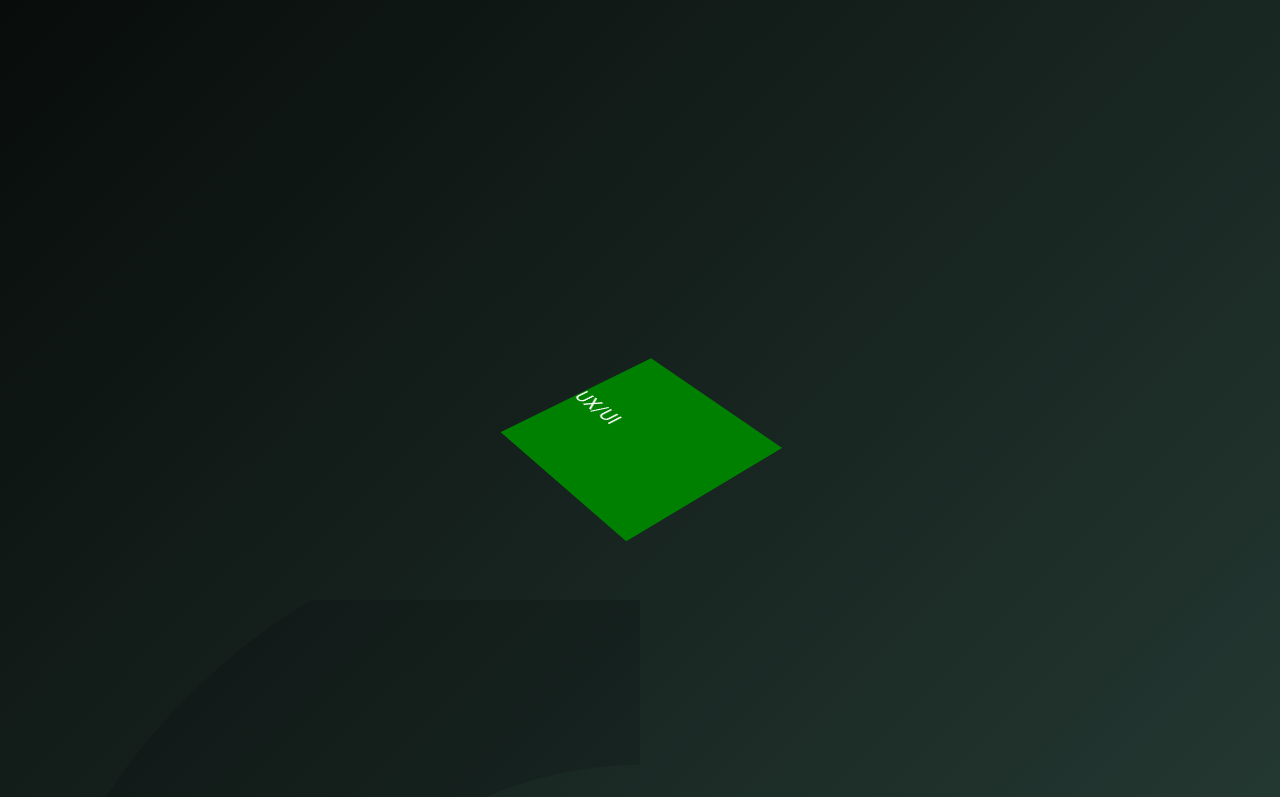
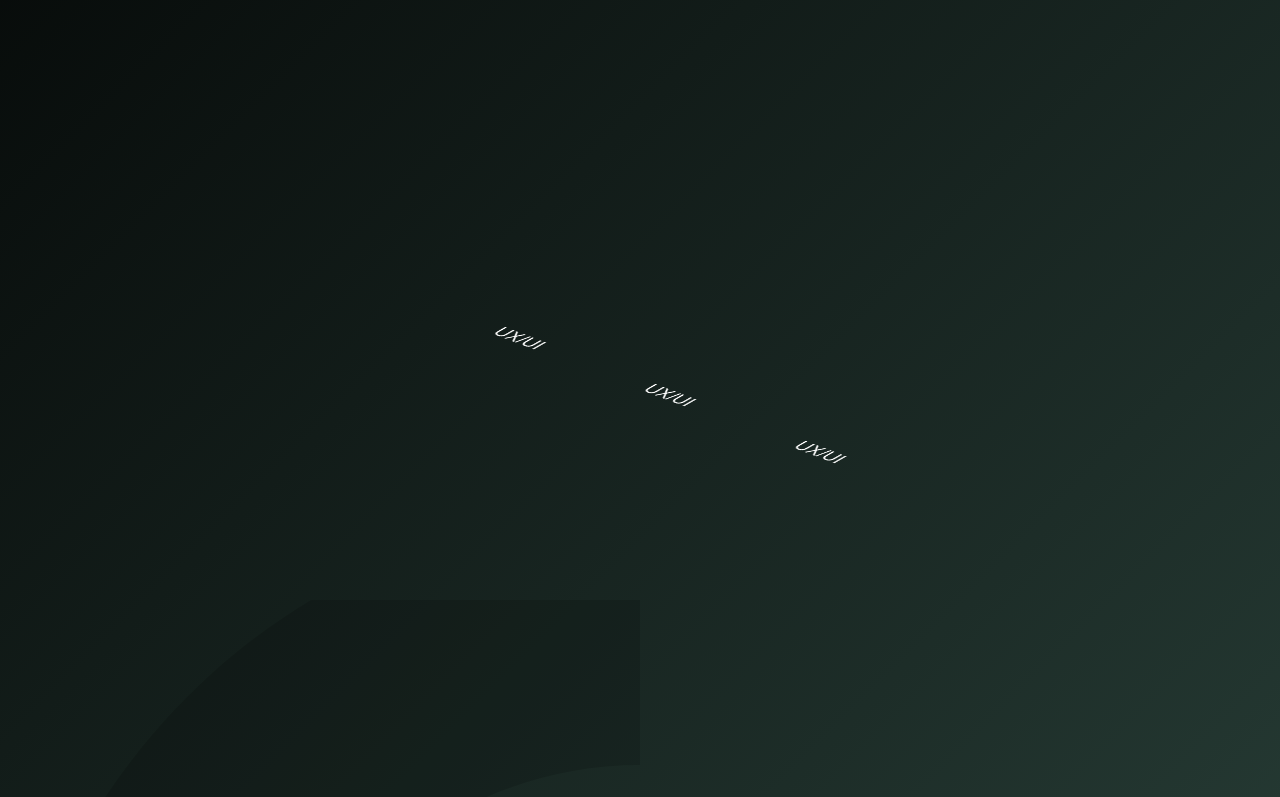
Before and after one commit to GorbunovS/g-land, a Vue app in the folder g-land/: page / in a window 1280 px wide. Shown: the part 598-1395 px from the top of the page. Built offline with nearby package versions, Linux system fonts and the light colour scheme.

Commit message:
Карточки

```diff
--- a/g-land/src/components/HomePage.vue
+++ b/g-land/src/components/HomePage.vue
@@ -6,12 +6,16 @@
         <GreetingComponent />
       </div>
       <div id="app" class="tile-row">
-        <TileCard />
+        <TileCard class="tile-card" />
+        <TileCard class="tile-card" />
+        <TileCard class="tile-card" />
       </div>
+
       <img :src="image_bg" class="svg-image" />
     </div>
   </div>
 </template>
+
 
 <script>
 import GreetingComponent from './GreetingComponent.vue';
@@ -23,6 +27,7 @@ export default {
   name: 'HomePage',
   data() {
     return {
+
       image_bg: g_bg,
     };
   },
@@ -35,6 +40,25 @@ export default {
 </script>
 
 <style scoped>
+.tile-row {
+  perspective: 1500px; /* Пример значения перспективы */
+  display: flex;
+  justify-content: center;
+  align-items: center;
+  flex-wrap: wrap;
+  transform-style: preserve-3d; /* Сохранение 3D-пространства для дочерних элементов */
+  transform: rotateY(-45deg) rotateZ(15deg) rotateX(65deg); /* Поворот по оси Z и X */
+}
+
+.tile-card {
+  margin: 10px; /* Пример отступов между карточками */
+  width: 200px; /* Пример размера карточки */
+  height: 300px; /* Пример размера карточки */
+  transform-style: preserve-3d; /* Сохранение 3D-пространства для дочерних элементов */
+  transition: transform 0.5s ease; /* Плавное изменение поворота */
+}
+
+
 .homepage {
   display: flex;
   flex-direction: column;
--- a/g-land/src/components/TileCard.vue
+++ b/g-land/src/components/TileCard.vue
@@ -10,22 +10,29 @@
            :class="['tile', card.color]"
            :style="cardStyle(index)">
         <span v-if="card.text" class="tile-text">{{ card.text }}</span>
+        <!-- Добавляем три серых прямоугольника только для черной карточки -->
+        <div v-if="card.color === 'tile-black' && hover" class="gray-rectangles">
+          <div class="gray-rectangle-one" ></div>
+          <div class="gray-rectangle-two"></div>
+          <div class="gray-rectangle-three"></div>
+        </div>
       </div>
     </div>
   </div>
 </template>
+
 
 <script>
 export default {
   data() {
     return {
       hover: false,
-      expanded: false,
-      rotation: { x: 50, y: 0, z: 50 },
+      expandedIndex: -1, // Индекс расширенной карточки, изначально -1 (никакая не расширена)
+      rotation: { x: 0, y: 0, z: 0 },
       cards: [
         { color: 'tile-green', text: 'UX/UI' },
-        { color: 'tile-white' },
-        { color: 'tile-black' }
+        { color: 'tile-white', text: 'UX/UI' },
+        { color: 'tile-black', text: 'UX/UI' }
       ]
     };
   },
@@ -38,26 +45,48 @@ export default {
   },
   methods: {
     cardStyle(index) {
-      if (!this.hover && index > 0) {
-        return {
-          opacity: 0,
-          transform: 'translateZ(0px)'
-        };
+      const isExpanded = this.expandedIndex === index;
+      const card = this.cards[index];
+
+      const baseTransform = this.hover ? `translateZ(${index * 10}px)` : 'translateZ(0px)';
+      const expandedTransform = isExpanded ? 'scale(2) translateZ(0)' : baseTransform;
+
+      let backgroundColor = '';
+      if (index === 0) {
+        backgroundColor = this.hover ? 'green' : 'transparent';
       }
 
-      const baseTransform = this.hover ? `translateZ(${index * 10}px)` : 'translateZ(0px)';
-      const expandedTransform = this.expanded ? 'scale(2) translateZ(0)' : baseTransform;
+      let boxShadow = '';
+      if (card.color === 'tile-green' && this.hover) {
+        boxShadow = '0 0 10px rgba(255, 255, 255, 0.5), 0 0 20px rgba(255, 255, 255, 0.3)';
+      }
 
       return {
         transform: expandedTransform,
-        opacity: this.hover || index === 0 ? 1 : 0,
+        opacity: this.hover || isExpanded || index === 0 ? 1 : 0,
         borderRadius: this.hover ? '15px' : '0',
-        backgroundColor: this.hover || index === 0 ? '' : '#2F4941'
+        backgroundColor: backgroundColor,
+        zIndex: isExpanded ? 2 : 1,
+        boxShadow: boxShadow
       };
     },
-    expandCard() {
-      this.expanded = !this.expanded;
+    expandCard(index) {
+  if (this.cards[index].color === 'tile-black') {
+    this.expandedIndex = this.expandedIndex === index ? -1 : index;
+    if (this.expandedIndex !== -1) {
+      this.rotation.x = 0;
+      this.rotation.y = 0;
+      document.body.classList.add('fullscreen');
+    } else {
+      this.rotation.x = 50;
+      this.rotation.y = 0;
+      document.body.classList.remove('fullscreen');
     }
+  } else {
+    this.expandedIndex = this.expandedIndex === index ? -1 : index;
+  }
+}
+
   }
 };
 </script>
@@ -69,13 +98,13 @@ export default {
   display: flex;
   justify-content: center;
   align-items: center;
-  height: 300px; /* Adjust as needed */
+  height: 300px; /* Высота на ваш выбор */
 }
 
 .tile-stack {
   position: relative;
-  width: 200px; /* Adjust as needed */
-  height: 200px; /* Adjust as needed */
+  width: 200px; /* Ширина на ваш выбор */
+  height: 200px; /* Высота на ваш выбор */
   transform-style: preserve-3d;
   transition: transform 0.8s;
 }
@@ -89,34 +118,137 @@ export default {
   height: 100%;
   position: absolute;
   backface-visibility: hidden;
-  transition: transform 0.8s, opacity 0.8s, border-radius 0.8s, background-color 0.8s;
-}
-
-.tile-red {
-  background-color: red;
+  transition: transform 0.3s, opacity 0.3s, border-radius 0.8s, background-color 0.8s;
+  cursor: pointer; /* Добавляем указатель при наведении, чтобы показать, что элемент кликабелен */
 }
 
 .tile-green {
-  background-color: green;
+  background-color: rgba(199, 231, 203, 0.128); /* Начально прозрачный фон */
+  box-sizing: border-box; /* Устанавливаем box-sizing для корректного учета границы */
+
+  /* Градиентная линия */
+  border-image: linear-gradient(to right, white, rgb(104, 104, 104), white) 1;
+  border-image-slice: 30; /* Указываем толщину градиентной линии */
 }
 
-.tile-blue {
-  background-color: blue;
+.tile-black {
+  background-color: rgb(39, 39, 39);
+  border: 2px solid transparent; /* Добавляем начально прозрачную обводку */
+  transition: border-color 0.6s; /* Добавляем анимацию для обводки */
+}
+
+.tile-black:hover {
+  border-color: rgba(255, 255, 255, 0.5); /* Показываем серую обводку при наведении */
 }
 
 .tile-white {
-  background-color: white;
-  box-shadow: 0 0 15px rgba(255, 255, 255, 0.5);
-}
-
-.tile-black {
-  background-color: black;
+  background-color: rgb(255, 255, 255);
+  box-shadow: 0 0 15px rgba(255, 255, 255, 0.5); /* Добавляем свечение (белая тень) */
 }
 
 .tile-text {
   color: white;
   font-size: 24px;
+  font-family: 'TT runs', sans-serif;
+  margin-left: 25px;
+  position: absolute;
+  z-index: 1; /* Гарантируем, что текст находится над другими элементами */
+  transition: transform 0.8s;
   text-align: center;
-  line-height: 200px; /* Same as tile height */
+}
+
+.gray-rectangles {
+  position: absolute;
+  padding: 5px;
+  bottom: 10px; /* Отступ от нижней грани карточки */
+  left: 50%; /* Расположение в середине ширины карточки */
+  transform: translateX(-50%); /* Центрируем по горизонтали */
+  justify-content: space-between; /* Равномерное распределение прямоугольников */
+  align-items: center;
+  width: 80%;
+  height: 80%;
+}
+
+.gray-rectangle-one, .gray-rectangle-two, .gray-rectangle-three {
+  opacity: 0; /* Начально скрываем прямоугольники */
+  transition: opacity 0.3s ease-in-out; /* Добавляем плавную анимацию появления */
+}
+
+.gray-rectangle-one {
+  width: 0px; /* Ширина первого прямоугольника */
+  height: 0px; /* Высота первого прямоугольника */
+  border-radius: 10px;
+  background-color: rgb(255, 255, 255); /* Серый цвет */
+}
+.gray-rectangle-two {
+  width: 80px; /* Ширина второго прямоугольника */
+  height: 20px; /* Высота второго прямоугольника */
+  margin-top: 10px;
+  border-radius: 5px;
+  background-color: rgb(168, 168, 168); /* Серый цвет */
+}
+.gray-rectangle-three {
+  width: 20px;
+  height: 8px;
+  border-radius: 2px;
+  margin-top: 10px;
+  background-color: rgb(2, 192, 68);
+}
+
+.tile:hover .gray-rectangle-one {
+  opacity: 1;
+  width: 120px; /* Ширина первого прямоугольника */
+  height: 100px;
+  transition: all 0.3s ease-in-out;
+}
+
+.tile:hover .gray-rectangle-two {
+  opacity: 1;
+  transition: all 0.9s;
+}
+
+.tile:hover .gray-rectangle-three {
+  opacity: 1;
+  transition: all 1.2s;
+}
+
+.fullscreen {
+  position: fixed;
+  top: 0;
+  left: 0;
+  width: 100%;
+  height: 100%;
+  z-index: 1000; /* Положение над остальными элементами */
+  background-color: rgba(0, 0, 0, 0.8); /* Полупрозрачный черный фон */
+  display: flex;
+  justify-content: center;
+  align-items: center;
+}
+.fullscreen .tile-container {
+  height: 100vh; /* Занимаем всю высоту экрана */
+  width: 100vw; /* Занимаем всю ширину экрана */
+}
+
+.fullscreen .tile-black {
+  transform: none !important; /* Отменяем все трансформации */
+  transform-origin: center center; /* Устанавливаем точку преобразования в центр */
+  transform: rotateX(0deg) rotateY(0deg) rotateZ(0deg); /* Устанавливаем rotation x и y в 0 */
+}
+
+
+.fullscreen .tile {
+  width: 80%; /* Ширина увеличенной карточки */
+  height: 80%; /* Высота увеличенной карточки */
+  transform: none !important; /* Отменяем все трансформации */
+  opacity: 1 !important; /* Убеждаемся, что элемент видим */
+  border-radius: 0 !important; /* Убираем скругления */
+  box-shadow: none !important; /* Убираем тень */
+  transition: none; /* Отменяем все переходы */
+}
+
+.fullscreen .tile-text {
+  font-size: 36px; /* Увеличиваем размер текста */
+  margin-left: 0; /* Убираем отступы */
+  color: white; /* Белый цвет текста */
 }
 </style>
```
